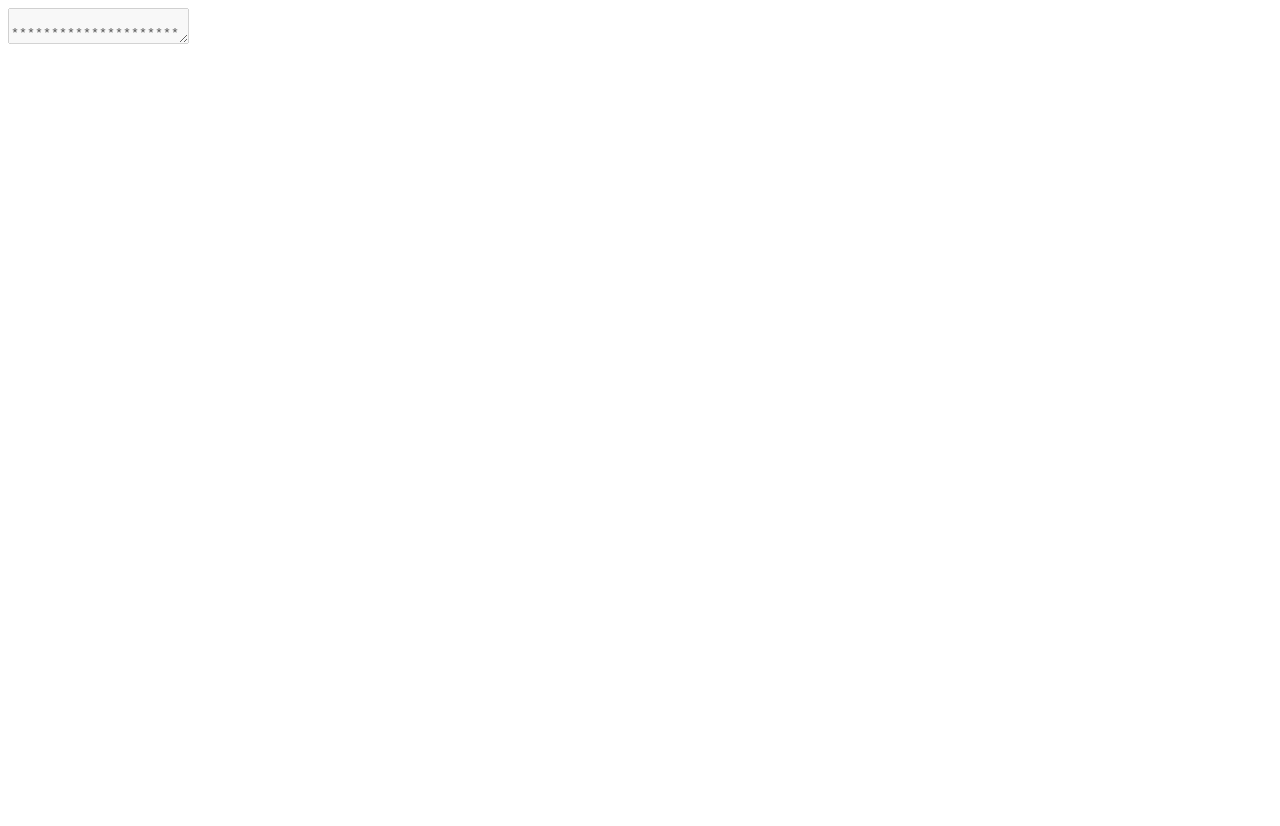
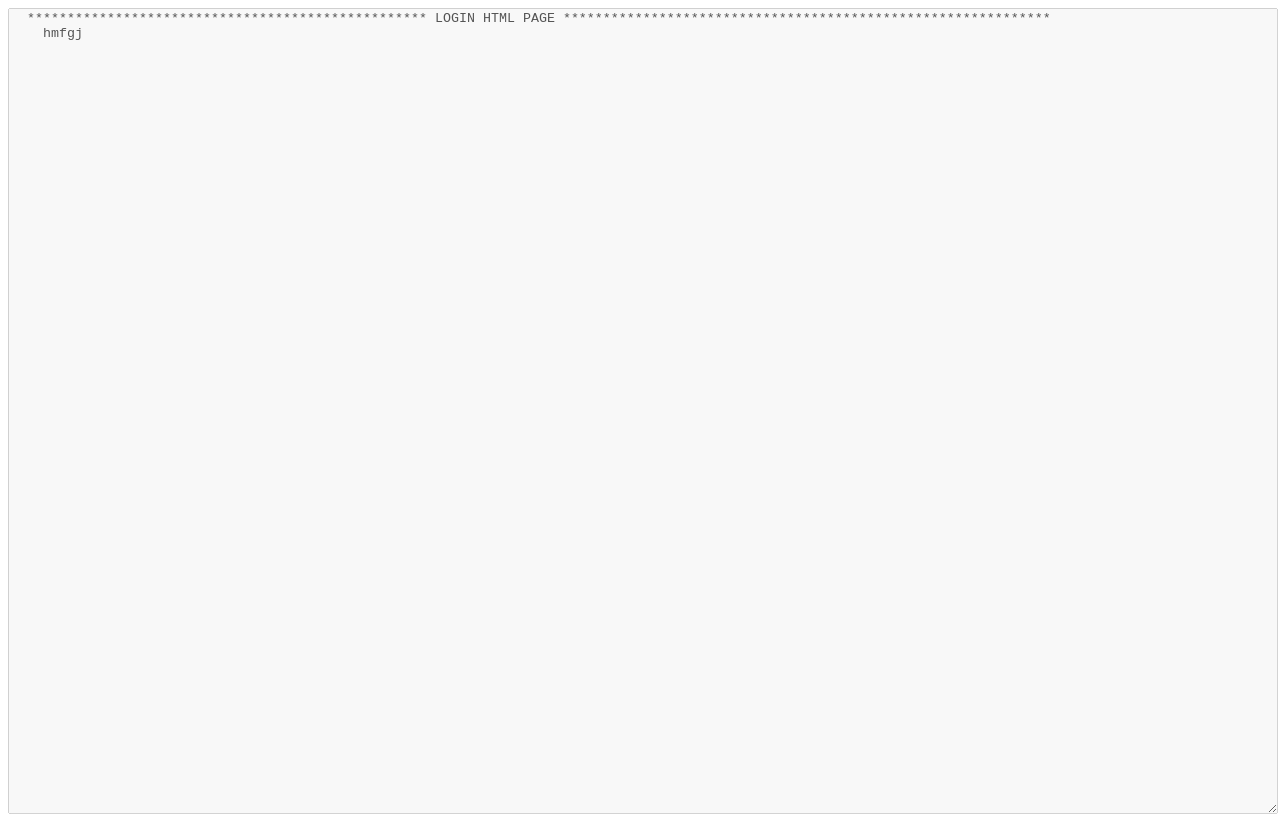
Before and after one commit to Mr-Kozel/Mr-Kozel.github.io, a plain HTML site: page index.html in a window 1280 px wide. Before the commit the page ends 800 px from the top, so only its background shows below. Drawn offline with Linux system fonts and the light colour scheme.

Commit message:
Update index.html

```diff
--- a/index.html
+++ b/index.html
@@ -8,7 +8,7 @@
 </head>
 <body>
 
-  <textarea style="width:100%, height:800px" disabled>
+  <textarea style="width:100%; height:800px" disabled>
   ************************************************** LOGIN HTML PAGE *************************************************************
     hmfgj
 
```
